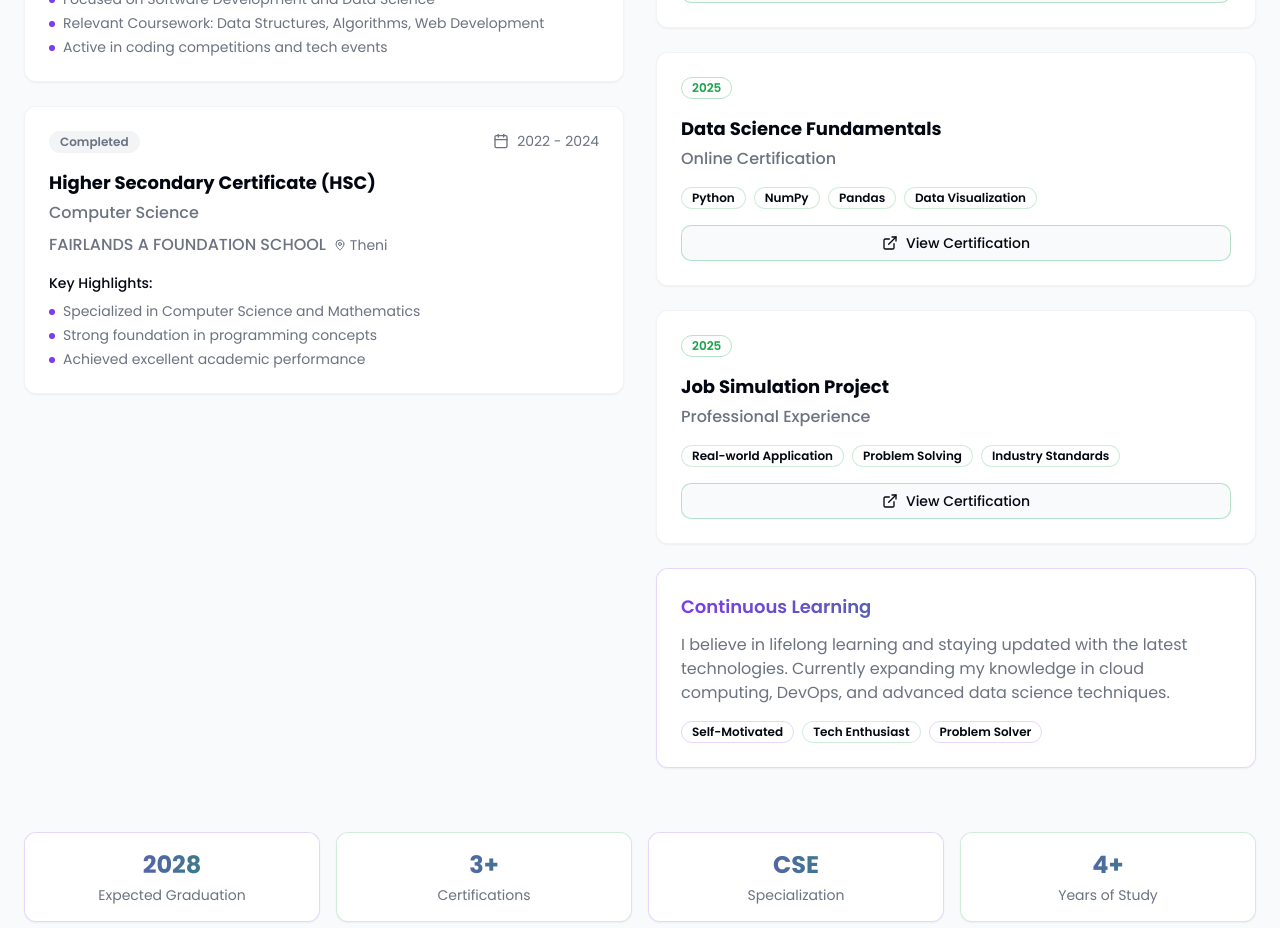
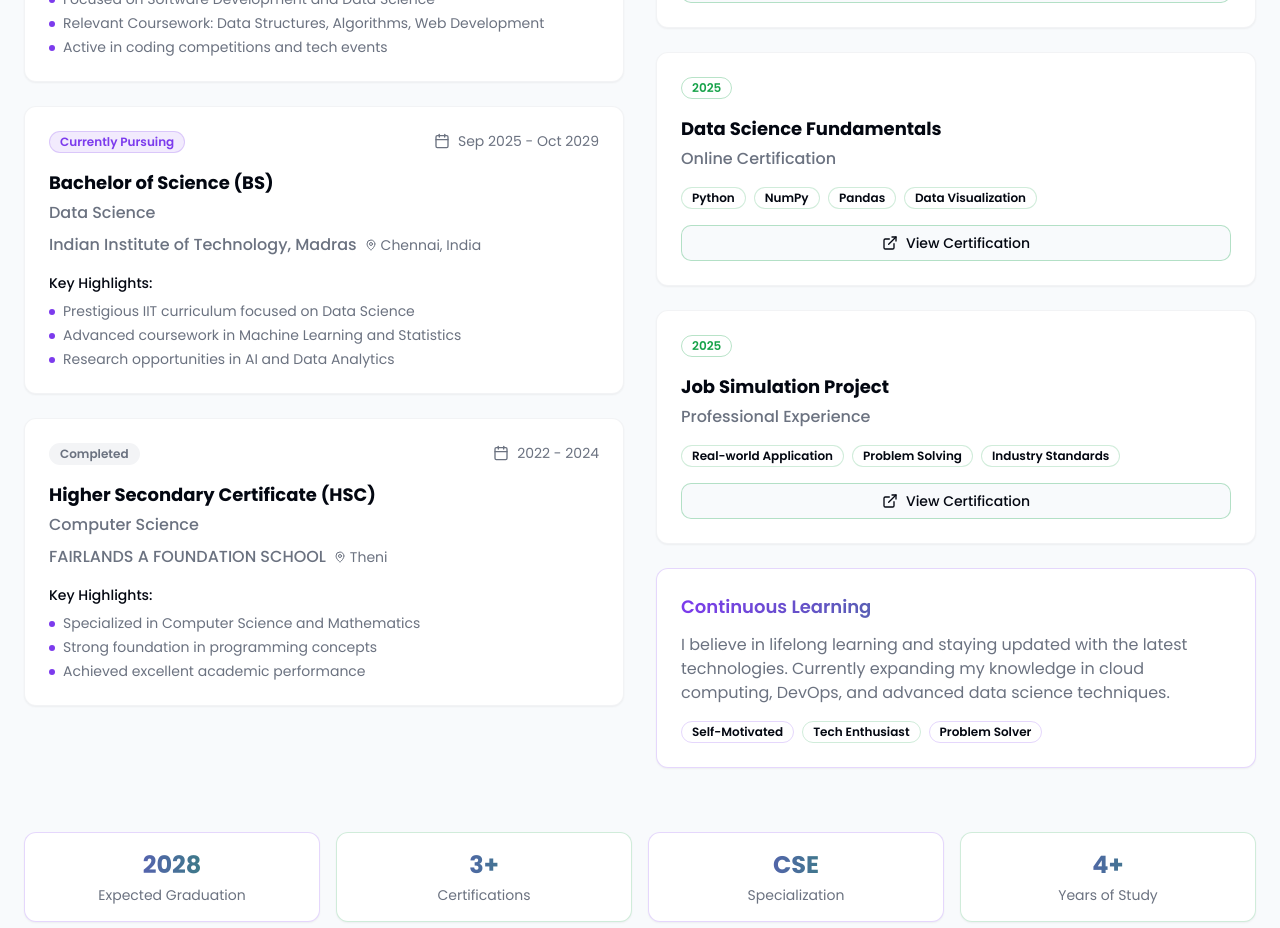
Before and after one commit to RangeshPandianPT/PORTFOLIO, a React (Vite) app: page / in a window 1280 px wide. Shown: the part 9520-10448 px from the top of the page. Built offline with nearby package versions, Linux system fonts and the light colour scheme; no server answers.

Commit message:
Update Education.tsx

```diff
--- a/src/components/Education.tsx
+++ b/src/components/Education.tsx
@@ -16,6 +16,19 @@ const Education = () => {
         'Focused on Software Development and Data Science',
         'Relevant Coursework: Data Structures, Algorithms, Web Development',
         'Active in coding competitions and tech events'
+      ]
+    },
+    {
+      degree: 'Bachelor of Science (BS)',
+      field: 'Data Science',
+      institution: 'Indian Institute of Technology, Madras',
+      location: 'Chennai, India',
+      duration: 'Sep 2025 - Oct 2029',
+      status: 'Currently Pursuing',
+      highlights: [
+        'Prestigious IIT curriculum focused on Data Science',
+        'Advanced coursework in Machine Learning and Statistics',
+        'Research opportunities in AI and Data Analytics'
       ]
     },
     {
```
